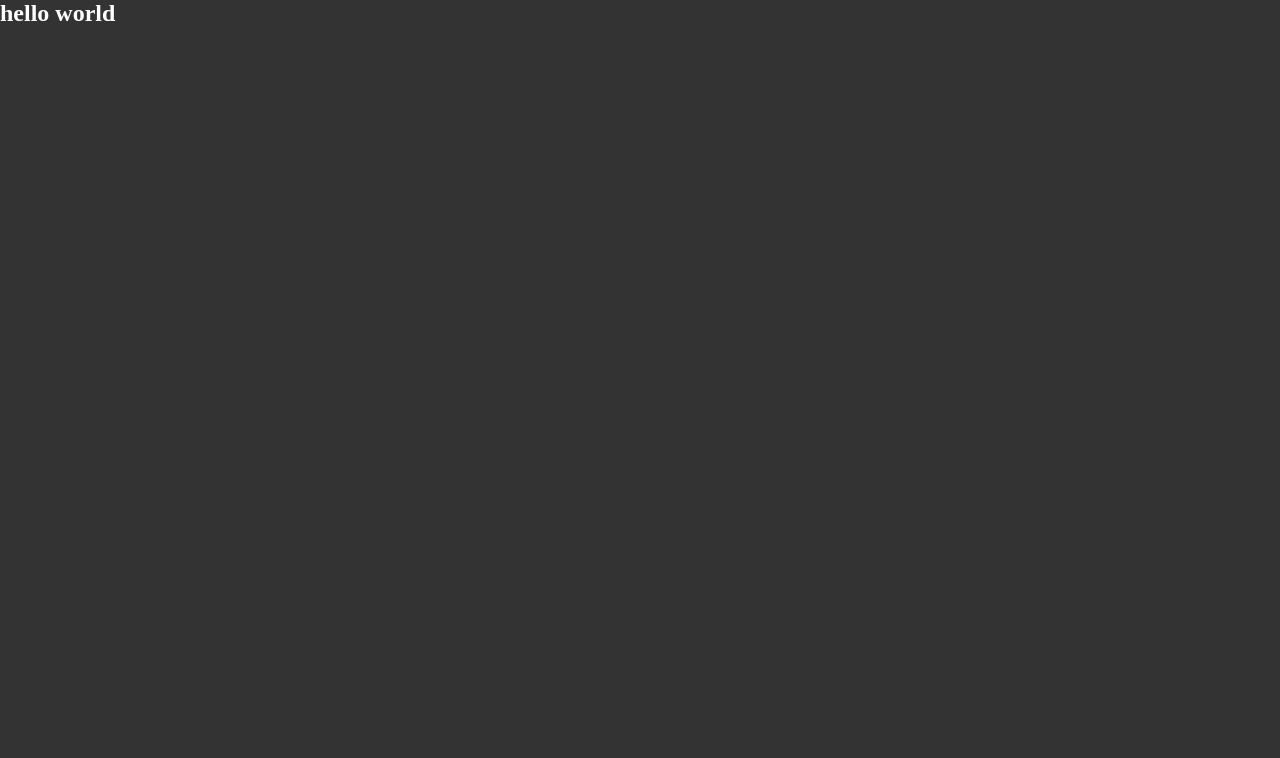
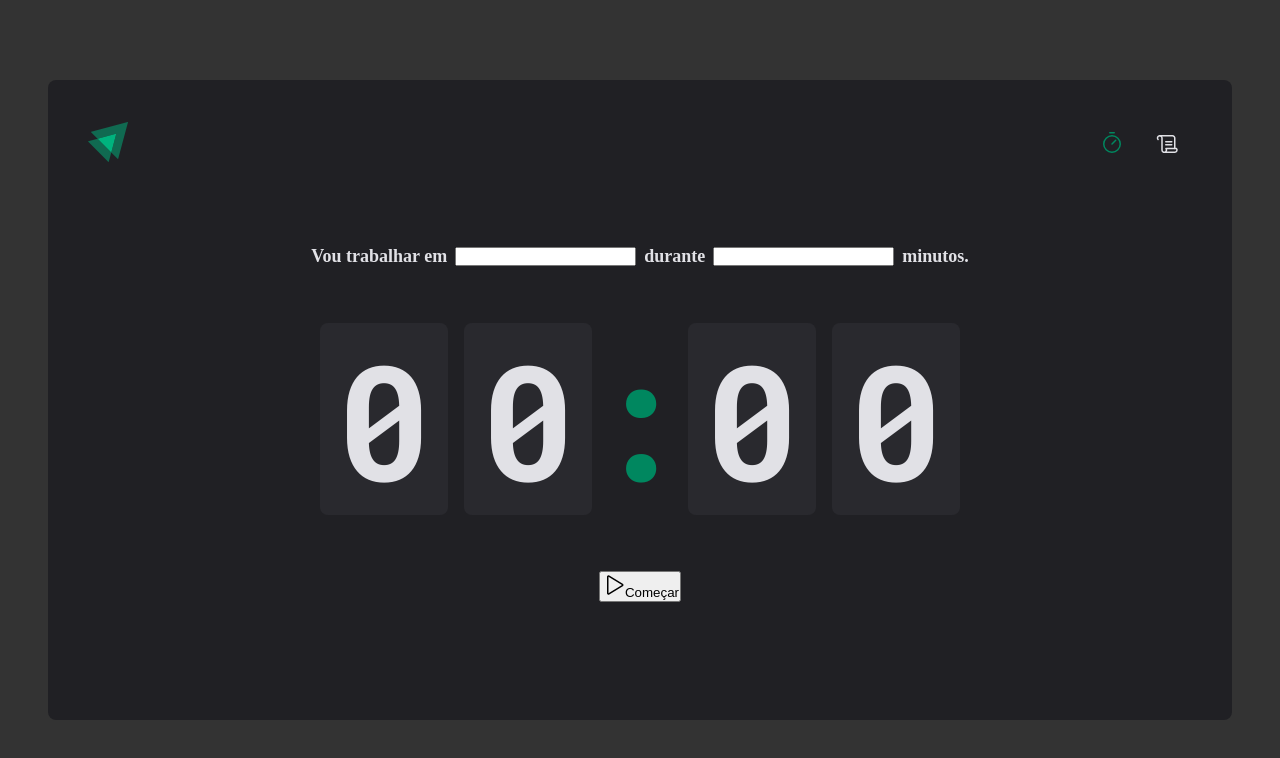
Before and after one commit to fescherer/project-studies, a React (Vite) app in the folder rocketseat/rockeseat-bootcamp/reactjs/02-ignite-timer/: page / in a window 1280 px wide. Shown: the top 758 px of the page. Built offline with nearby package versions, Linux system fonts and the light colour scheme.

Commit message:
:sparkles: feat: components

```diff
--- a/rocketseat/rockeseat-bootcamp/reactjs/02-ignite-timer/package.json
+++ b/rocketseat/rockeseat-bootcamp/reactjs/02-ignite-timer/package.json
@@ -10,8 +10,10 @@
     "preview": "vite preview"
   },
   "dependencies": {
+    "phosphor-react": "^1.4.1",
     "react": "^18.2.0",
     "react-dom": "^18.2.0",
+    "react-router-dom": "^6.12.0",
     "styled-components": "^5.3.5"
   },
   "devDependencies": {
--- a/rocketseat/rockeseat-bootcamp/reactjs/02-ignite-timer/src/App.tsx
+++ b/rocketseat/rockeseat-bootcamp/reactjs/02-ignite-timer/src/App.tsx
@@ -1,11 +1,15 @@
 import { ThemeProvider } from 'styled-components'
 import { defaultTheme } from './theme/theme'
 import { GlobalStyle } from './global'
+import { BrowserRouter } from 'react-router-dom'
+import { Router } from './Router'
 
 function App() {
   return (
     <ThemeProvider theme={defaultTheme}>
-      <h2>hello world</h2>
+      <BrowserRouter>
+        <Router />
+      </BrowserRouter>
       <GlobalStyle />
     </ThemeProvider>
   )
--- /dev/null
+++ b/rocketseat/rockeseat-bootcamp/reactjs/02-ignite-timer/src/Router.tsx
@@ -0,0 +1,16 @@
+import { Route, Routes } from 'react-router-dom'
+import { History } from './pages/History'
+
+import { Home } from './pages/Home'
+import { DefaultLayout } from './layouts/DefaultLayout'
+
+export function Router() {
+  return (
+    <Routes>
+      <Route path="/" element={<DefaultLayout />}>
+        <Route path="/" element={<Home />} />
+        <Route path="/history" element={<History />} />
+      </Route>
+    </Routes>
+  )
+}
--- /dev/null
+++ b/rocketseat/rockeseat-bootcamp/reactjs/02-ignite-timer/src/components/Header/index.tsx
@@ -0,0 +1,24 @@
+import { Scroll, Timer } from 'phosphor-react'
+
+import logoIgnite from '../../assets/logo-ignite.svg'
+import { NavLink } from 'react-router-dom'
+
+import * as S from './styles'
+
+export function Header() {
+  return (
+    <S.HeaderContainer>
+      <span>
+        <img src={logoIgnite} alt="" />
+      </span>
+      <nav>
+        <NavLink to="/" title="Timer">
+          <Timer size={24} />
+        </NavLink>
+        <NavLink to="/history" title="Histórico">
+          <Scroll size={24} />
+        </NavLink>
+      </nav>
+    </S.HeaderContainer>
+  )
+}
--- /dev/null
+++ b/rocketseat/rockeseat-bootcamp/reactjs/02-ignite-timer/src/components/Header/styles.ts
@@ -0,0 +1,27 @@
+import styled from 'styled-components'
+
+export const HeaderContainer = styled.header`
+  display: flex;
+  align-items: center;
+  justify-content: space-between;
+  nav {
+    display: flex;
+    gap: 0.5rem;
+    a {
+      width: 3rem;
+      height: 3rem;
+      display: flex;
+      justify-content: center;
+      align-items: center;
+      color: ${(props) => props.theme['gray-100']};
+      border-top: 3px solid transparent;
+      border-bottom: 3px solid transparent;
+      &:hover {
+        border-bottom: 3px solid ${(props) => props.theme['green-500']};
+      }
+      &.active {
+        color: ${(props) => props.theme['green-500']};
+      }
+    }
+  }
+`
--- a/rocketseat/rockeseat-bootcamp/reactjs/02-ignite-timer/src/global.ts
+++ b/rocketseat/rockeseat-bootcamp/reactjs/02-ignite-timer/src/global.ts
@@ -9,5 +9,6 @@ export const GlobalStyle = createGlobalStyle`
   body {
     background: #333;
     color: #FFF;
+    -webkit-font-smoothing: antialiased;
   }
 `
--- /dev/null
+++ b/rocketseat/rockeseat-bootcamp/reactjs/02-ignite-timer/src/layouts/DefaultLayout/index.tsx
@@ -0,0 +1,12 @@
+import { Outlet } from 'react-router-dom'
+import { Header } from '../../components/Header'
+import * as S from './styles'
+
+export function DefaultLayout() {
+  return (
+    <S.LayoutContainer>
+      <Header />
+      <Outlet />
+    </S.LayoutContainer>
+  )
+}
--- /dev/null
+++ b/rocketseat/rockeseat-bootcamp/reactjs/02-ignite-timer/src/layouts/DefaultLayout/styles.ts
@@ -0,0 +1,12 @@
+import styled from 'styled-components'
+
+export const LayoutContainer = styled.div`
+  max-width: 74rem;
+  height: calc(100vh - 10rem);
+  margin: 5rem auto;
+  padding: 2.5rem;
+  background: ${(props) => props.theme['gray-800']};
+  border-radius: 8px;
+  display: flex;
+  flex-direction: column;
+`
--- /dev/null
+++ b/rocketseat/rockeseat-bootcamp/reactjs/02-ignite-timer/src/pages/History.tsx
@@ -0,0 +1,3 @@
+export function History() {
+  return <h1>History</h1>
+}
--- /dev/null
+++ b/rocketseat/rockeseat-bootcamp/reactjs/02-ignite-timer/src/pages/Home/index.tsx
@@ -0,0 +1,34 @@
+import { Play } from 'phosphor-react'
+
+import * as S from './styles'
+
+export function Home() {
+  return (
+    <S.HomeContainer>
+      <form>
+        <S.FormContainer>
+          <label htmlFor="task">Vou trabalhar em</label>
+          <input id="task" />
+
+          <label htmlFor="minutesAmount">durante</label>
+          <input type="number" id="minutesAmount" />
+
+          <span>minutos.</span>
+        </S.FormContainer>
+
+        <S.CountdownContainer>
+          <span>0</span>
+          <span>0</span>
+          <S.Separator>:</S.Separator>
+          <span>0</span>
+          <span>0</span>
+        </S.CountdownContainer>
+
+        <button type="submit">
+          <Play size={24} />
+          Começar
+        </button>
+      </form>
+    </S.HomeContainer>
+  )
+}
--- /dev/null
+++ b/rocketseat/rockeseat-bootcamp/reactjs/02-ignite-timer/src/pages/Home/styles.ts
@@ -0,0 +1,49 @@
+import styled from 'styled-components'
+
+export const HomeContainer = styled.main`
+  flex: 1;
+  display: flex;
+  flex-direction: column;
+  align-items: center;
+  justify-content: center;
+  form {
+    display: flex;
+    flex-direction: column;
+    align-items: center;
+    gap: 3.5rem;
+  }
+`
+
+export const FormContainer = styled.div`
+  width: 100%;
+  display: flex;
+  align-items: center;
+  justify-content: center;
+  gap: 0.5rem;
+  color: ${(props) => props.theme['gray-100']};
+  font-size: 1.125rem;
+  font-weight: bold;
+  flex-wrap: wrap;
+`
+
+export const CountdownContainer = styled.div`
+  font-family: 'Roboto Mono', monospace;
+  font-size: 10rem;
+  line-height: 8rem;
+  color: ${(props) => props.theme['gray-100']};
+  display: flex;
+  gap: 1rem;
+  span {
+    background: ${(props) => props.theme['gray-700']};
+    padding: 2rem 1rem;
+    border-radius: 8px;
+  }
+`
+export const Separator = styled.div`
+  padding: 2rem 0;
+  color: ${(props) => props.theme['green-500']};
+  width: 4rem;
+  overflow: hidden;
+  display: flex;
+  justify-content: center;
+`
```
Also changed, not shown: rocketseat/rockeseat-bootcamp/reactjs/02-ignite-timer/src/assets/logo-ignite.svg (added).
